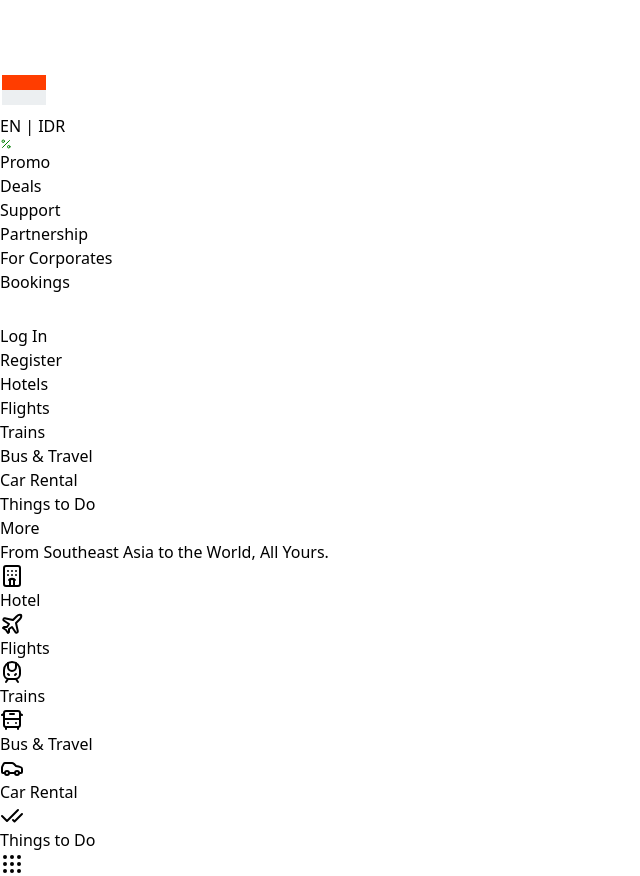
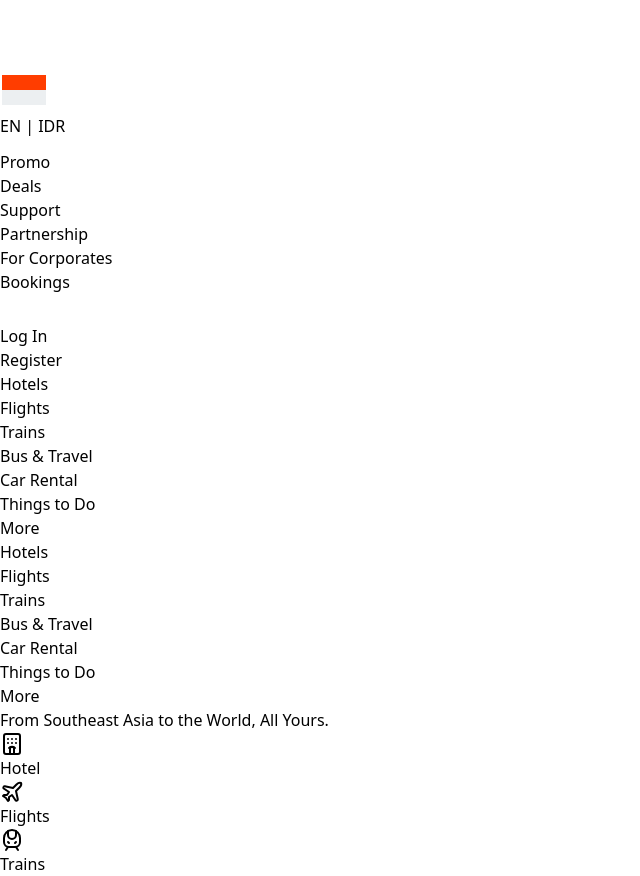
Before and after one commit to ainunnfh/traveloka-clone, a Next.js app: page / in a window 1280 px wide. Shown: the part 820-1696 px from the top of the page, without its empty margins (0-640 px from the left). Built offline with nearby package versions, Linux system fonts and the light colour scheme.

Commit message:
🆙list menu, main navbar, navbar: add scroll effect

```diff
--- a/src/components/ListsMenu.tsx
+++ b/src/components/ListsMenu.tsx
@@ -1,15 +1,23 @@
 import React from "react";
 import { Percent } from "lucide-react";
-const ListsMenu = () => {
+
+interface IListsMenuProps {
+  isScrolled: boolean;
+}
+const ListsMenu: React.FC<IListsMenuProps> = (props) => {
   return (
-    <div className="flex flex-col md:flex-row md:items-center text-white text-sm md:text-md font-semibold">
+    <div
+      className={`flex flex-col md:flex-row md:items-center text-sm md:text-md font-semibold transition-all duration-300 ${
+        props.isScrolled ? "text-black" : "text-white"
+      }`}
+    >
       <div className="flex gap-1 items-center hover:bg-black/20 hover:cursor-pointer py-2 md:px-2 rounded-md">
         <img src="icons-indonesia.png" alt="" className="w-6" />
-        <span>EN | IDR</span>{" "}
+        <span>EN | IDR</span>
       </div>
       <div className="flex items-center gap-1 hover:bg-black/20 hover:cursor-pointer py-2 md:px-2 rounded-md">
-        <Percent size={12} color="green" />
-        <span> Promo</span>
+        <Percent size={12} color={props.isScrolled ? "green" : "white"} />
+        <span>Promo</span>
       </div>
       <div className="hover:bg-black/20 hover:cursor-pointer py-2 md:px-2 rounded-md">
         Deals
@@ -27,11 +35,23 @@ const ListsMenu = () => {
         Bookings
       </div>
 
-      <div className="hover:bg-black/20 hover:cursor-pointer p-1 rounded-md flex gap-2 border border-white">
-        <img src="icon-user-white.png" alt="" className="w-5" />
+      <div
+        className={`hover:bg-black/20 hover:cursor-pointer p-1 rounded-md flex gap-2 border ${
+          props.isScrolled ? "border-[#0094F3]" : "border-white"
+        }`}
+      >
+        <img
+          src={props.isScrolled ? "icon-user-blue.png" : "icon-user-white.png"}
+          alt=""
+          className="w-5"
+        />
         <span>Log In</span>
       </div>
-      <div className="hover:bg-blue-600 ml-3 font-bold hover:cursor-pointer py-1.5 md:px-1 rounded-md flex justify-around bg-[#0094F3]">
+      <div
+        className={`hover:bg-blue-600 ml-3 font-bold hover:cursor-pointer py-1.5 md:px-1 rounded-md flex justify-around bg-[#0094F3] ${
+          props.isScrolled ? "text-white" : ""
+        }`}
+      >
         Register
       </div>
     </div>
--- a/src/components/MainNavbar.tsx
+++ b/src/components/MainNavbar.tsx
@@ -1,13 +1,40 @@
 "use client";
-import React, { useState } from "react";
+import React, { useEffect, useState } from "react";
 import ListsMenu from "./ListsMenu";
+import Navbar from "./Navbar";
 
 const MainNavbar = () => {
   const [isMenuOpen, setIsMenuOpen] = useState(false);
+  const [isScrolled, setIsScrolled] = useState(false);
+
+  useEffect(() => {
+    const handleScroll = () => {
+      if (window.scrollY > 50) {
+        setIsScrolled(true);
+      } else {
+        setIsScrolled(false);
+      }
+    };
+
+    window.addEventListener("scroll", handleScroll);
+    return () => {
+      window.removeEventListener("scroll", handleScroll);
+    };
+  }, []);
+
   return (
-    <div className="relative flex justify-between p-2 border-b border-slate-200">
+    <>
+      <div
+        className={`relative flex justify-between p-2 border-b border-slate-200 ${
+          isScrolled ? "bg-white" : ""
+        }`}
+      >
         <div className="">
-        <img src="/traveloka-white.webp" alt="" className="w-28 " />
+          <img
+            src={isScrolled ? "/traveloka.png" : "/traveloka-white.webp"}
+            alt=""
+            className="w-28 "
+          />
         </div>
 
         <div className="md:hidden">
@@ -35,15 +62,17 @@ const MainNavbar = () => {
         </div>
 
         <div className="hidden md:block">
-        <ListsMenu />
+          <ListsMenu isScrolled={isScrolled} />
         </div>
 
         {isMenuOpen && (
           <div className="absolute top-12 right-0 p-4 w-1/2 shadow-md rounded-md">
-          <ListsMenu />
+            <ListsMenu isScrolled={true} />
           </div>
         )}
       </div>
+      <Navbar isScrolled={isScrolled} />
+    </>
   );
 };
 
--- a/src/components/Navbar.tsx
+++ b/src/components/Navbar.tsx
@@ -1,30 +1,33 @@
 import React from "react";
 
-const Navbar = () => {
+interface INavbarProps {
+  isScrolled: boolean;
+}
+const Navbar: React.FC<INavbarProps> = (props) => {
   return (
-    <div className="relative p-2 flex justify-between md:justify-start md:gap-6 text-white font-bold text-xs md:text-base border-b border-slate-200 ">
-      <div className="hover:cursor-pointer hover:bg-black/20 py-1 px-2 rounded-md">
-        Hotels
-      </div>
-      <div className="hover:cursor-pointer hover:bg-black/20 py-1 px-2 rounded-md">
-        Flights
-      </div>
-      <div className="hover:cursor-pointer hover:bg-black/20 py-1 px-2 rounded-md">
-        Trains
-      </div>
-      <div className="hover:cursor-pointer hover:bg-black/20 py-1 px-2 rounded-md">
-        Bus & Travel
-      </div>
-      {/* <div>Airport Transfer</div> */}
-      <div className="hover:cursor-pointer hover:bg-black/20 py-1 px-2 rounded-md">
-        Car Rental
-      </div>
-      <div className="hover:cursor-pointer hover:bg-black/20 py-1 px-2 rounded-md">
-        Things to Do
-      </div>
-      <div className="hover:cursor-pointer hover:bg-black/20 py-1 px-2 rounded-md">
-        More
-      </div>
+    <div
+      className={`relative p-2 flex justify-between md:justify-start md:gap-6 font-bold text-xs md:text-base border-b border-slate-200 transition-all duration-300 ${
+        props.isScrolled
+          ? "bg-white text-black shadow-md"
+          : "bg-transparent text-white"
+      }`}
+    >
+      {[
+        "Hotels",
+        "Flights",
+        "Trains",
+        "Bus & Travel",
+        "Car Rental",
+        "Things to Do",
+        "More",
+      ].map((item, index) => (
+        <div
+          key={index}
+          className="hover:cursor-pointer hover:bg-black/20 py-1 px-2 rounded-md "
+        >
+          {item}
+        </div>
+      ))}
     </div>
   );
 };
```
Lines whose indentation alone changed are shown as unchanged.
